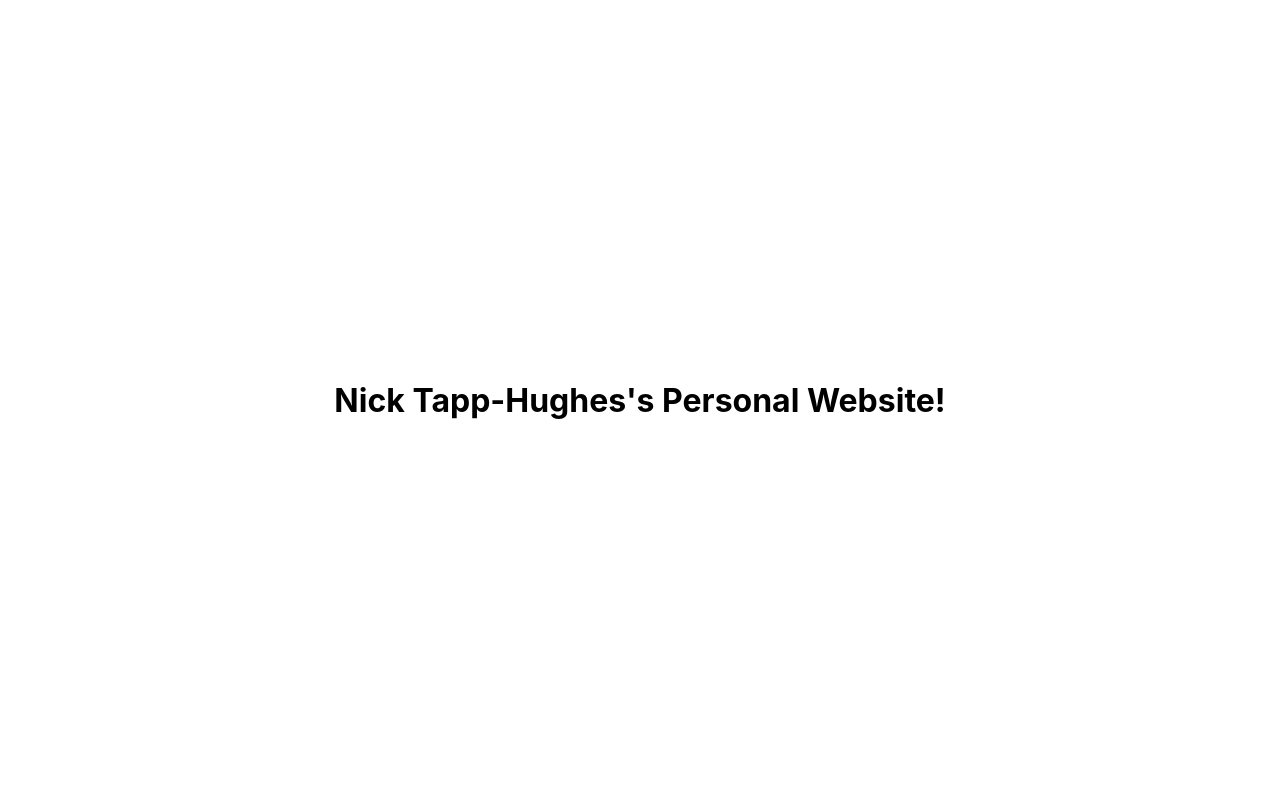
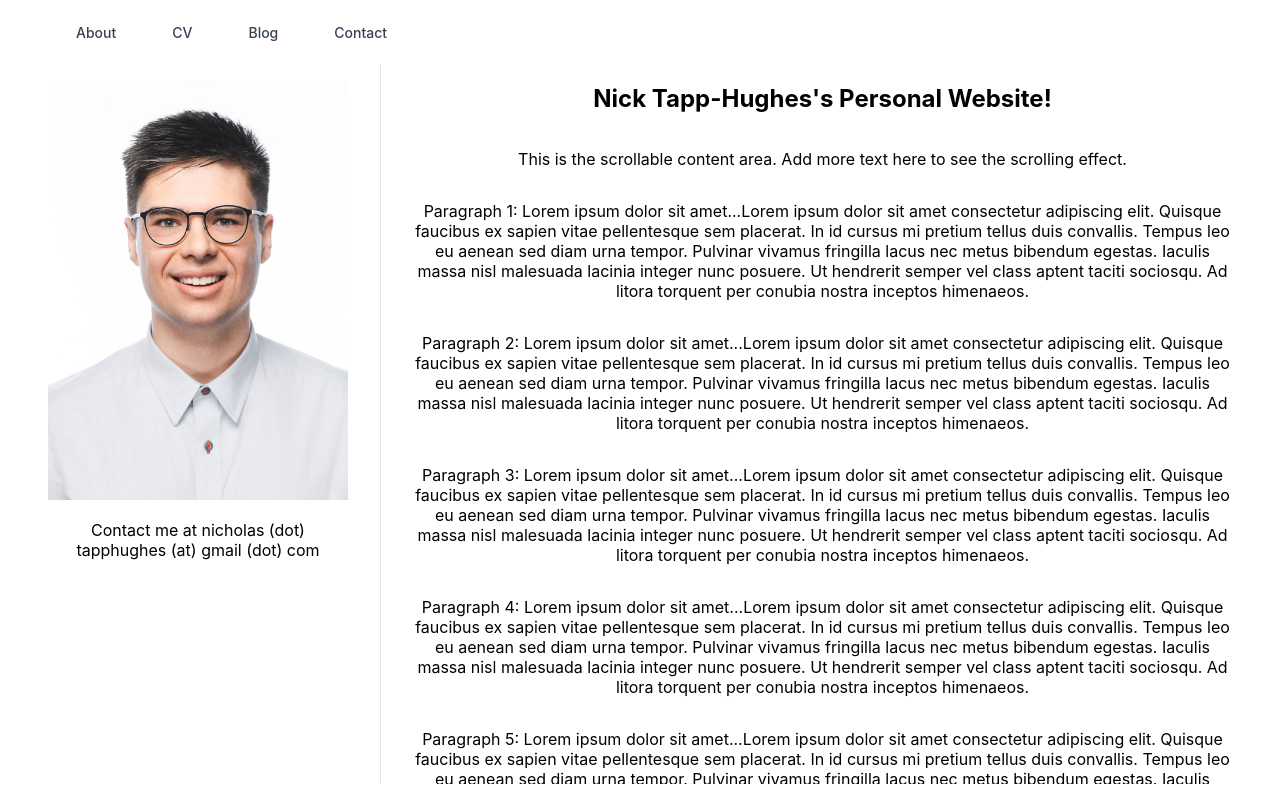
Before and after one commit to tapphughesn/blog, a React (Vite) app in the folder app/: page / in a window 1280 px wide. Built offline with nearby package versions, Linux system fonts and the light colour scheme.

Commit message:
Flesh out the home page

```diff
--- a/app/package.json
+++ b/app/package.json
@@ -12,6 +12,7 @@
   "dependencies": {
     "@aws-amplify/ui-react": "^6.5.5",
     "aws-amplify": "^6.6.6",
+    "lucide-react": "^0.544.0",
     "react": "^18.2.0",
     "react-dom": "^18.2.0"
   },
--- a/app/src/App.css
+++ b/app/src/App.css
@@ -5,34 +5,202 @@
   text-align: center;
 }
 
-.logo {
-  height: 6em;
-  padding: 1.5em;
-  will-change: filter;
-  transition: filter 300ms;
-}
-.logo:hover {
-  filter: drop-shadow(0 0 2em #646cffaa);
-}
-.logo.react:hover {
-  filter: drop-shadow(0 0 2em #61dafbaa);
+/* #region Navigation */
+
+.nav {
+  position: fixed;
+  top: 0;
+  left: 0;
+  right: 0;
+  z-index: 50;
+  background: white;
+  transition: all 0.3s ease;
 }
 
-@keyframes logo-spin {
-  from {
-    transform: rotate(0deg);
-  }
-  to {
-    transform: rotate(360deg);
+.nav--scrolled {
+  background: rgba(255, 255, 255, 0.95);
+  backdrop-filter: blur(6px);
+  box-shadow: 0 1px 3px rgba(0,0,0,0.1);
+}
+
+/* Layout */
+.nav__container {
+  max-width: 72rem; /* ~6xl */
+  margin: 0 auto;
+  padding: 0 1rem;
+}
+
+@media (min-width: 640px) {
+  .nav__container {
+    padding: 0 1.5rem;
   }
 }
 
-@media (prefers-reduced-motion: no-preference) {
-  a:nth-of-type(2) .logo {
-    animation: logo-spin infinite 20s linear;
+@media (min-width: 1024px) {
+  .nav__container {
+    padding: 0 2rem;
   }
 }
 
-.card {
-  padding: 2em;
+.nav__content {
+  display: flex;
+  justify-content: space-between;
+  align-items: center;
+  height: 4rem;
 }
+
+/* Desktop links */
+.nav__links--desktop {
+  display: none;
+}
+
+@media (min-width: 768px) {
+  .nav__links--desktop {
+    display: flex;
+    gap: 2rem;
+  }
+}
+
+.nav__link {
+  font-size: 0.875rem;
+  font-weight: 500;
+  color: #374151;
+  padding: 0.5rem 0.75rem;
+  border-radius: 0.375rem;
+  text-decoration: none;
+  transition: all 0.2s ease;
+}
+
+.nav__link:hover {
+  color: #2563eb;
+  background: #eff6ff;
+}
+
+/* Mobile button */
+.nav__menu-button {
+  display: block;
+}
+
+@media (min-width: 768px) {
+  .nav__menu-button {
+    display: none;
+  }
+}
+
+.nav__menu-toggle {
+  display: inline-flex;
+  align-items: center;
+  justify-content: center;
+  padding: 0.5rem;
+  border-radius: 0.375rem;
+  color: #374151;
+  background: transparent;
+  border: none;
+  cursor: pointer;
+  transition: all 0.2s ease;
+}
+
+.nav__menu-toggle:hover {
+  color: #2563eb;
+  background: #f3f4f6;
+}
+
+.nav__menu-toggle:focus {
+  outline: none;
+  box-shadow: 0 0 0 2px #2563eb inset;
+}
+
+.nav__icon {
+  width: 1.5rem;
+  height: 1.5rem;
+}
+
+/* Mobile menu */
+.nav__mobile {
+  max-height: 0;
+  opacity: 0;
+  overflow: hidden;
+  transition: all 0.3s ease-in-out;
+}
+
+.nav__mobile--open {
+  max-height: 16rem;
+  opacity: 1;
+}
+
+.nav__mobile-links {
+  padding: 0.5rem 0.5rem 0.75rem;
+  background: white;
+  border-top: 1px solid #e5e7eb;
+}
+
+.nav__mobile-link {
+  display: block;
+  padding: 0.5rem 0.75rem;
+  font-size: 1rem;
+  font-weight: 500;
+  color: #374151;
+  text-decoration: none;
+  border-radius: 0.375rem;
+  transition: all 0.2s ease;
+}
+
+.nav__mobile-link:hover {
+  color: #2563eb;
+  background: #eff6ff;
+}
+/* #endregion */
+
+/* #region TwoPane */
+
+.two-pane {
+  display: flex;
+  flex-direction: column; /* mobile first: stack */
+  height: calc(100vh - 6rem);
+  gap: 1rem;
+}
+
+/* On wider screens, switch to side-by-side layout */
+@media (min-width: 768px) {
+  .two-pane {
+    flex-direction: row;
+    align-items: flex-start;
+  }
+}
+
+/* Shared styles for both panes */
+.pane {
+  padding: 1rem;
+}
+
+/* Left pane */
+.left {
+  flex: 0 0 300px; /* fixed width */
+}
+
+.left img {
+  width: 100%;
+  object-fit: contain;
+  padding-top: 1em;
+}
+
+@media (min-width: 768px) {
+  .left {
+    position: sticky;
+    top: 1rem; /* distance from top of viewport */
+    align-self: flex-start;
+    justify-content: flex-start;
+    height: 100%;
+
+    border-right: 1px solid #e5e7eb; /* subtle grey */
+    padding-right: 2rem;
+  }
+}
+
+/* Right pane */
+.right {
+  flex: 1;
+  overflow: auto; /* scrolls when tall */
+  max-height: calc(100vh - 6rem); /* keep within viewport */
+}
+/* #endregion */
--- a/app/src/App.tsx
+++ b/app/src/App.tsx
@@ -1,17 +1,118 @@
-// import { useEffect, useState } from "react";
+import React, { useState, useEffect } from 'react';
+import { Menu, X } from 'lucide-react';
+import "./App.css"
 
 
 function App() {
 
   return (
-    <main>
-      <div>
-      </div>
-      <h1>
-        Nick Tapp-Hughes's Personal Website!
-      </h1>
+    <main className="main-content">
+
+      <Navigation/>
+
+      <div className="two-pane">
+      <aside className="pane left">
+        <img
+          src="/front_portrait_downscaled.jpg"
+          alt="Headshot picture of Nick Tapp-Hughes"
+          />
+          <div>
+            <p>
+              Contact me at nicholas (dot) tapphughes (at) gmail (dot) com
+            </p>
+          </div>
+      </aside>
+      <main className="pane right">
+        <h2>
+          Nick Tapp-Hughes's Personal Website!
+        </h2>
+        <p>
+          This is the scrollable content area. Add more text here to see the
+          scrolling effect.
+        </p>
+        {[...Array(20)].map((_, i) => (
+          <p key={i}>Paragraph {i + 1}: Lorem ipsum dolor sit amet...Lorem ipsum dolor sit amet consectetur adipiscing elit. Quisque faucibus ex sapien vitae pellentesque sem placerat. In id cursus mi pretium tellus duis convallis. Tempus leo eu aenean sed diam urna tempor. Pulvinar vivamus fringilla lacus nec metus bibendum egestas. Iaculis massa nisl malesuada lacinia integer nunc posuere. Ut hendrerit semper vel class aptent taciti sociosqu. Ad litora torquent per conubia nostra inceptos himenaeos.</p>
+        ))}
+      </main>
+    </div>
     </main>
   );
 }
+export default App;
 
-export default App;
+const Navigation = () => {
+  const [isOpen, setIsOpen] = useState(false);
+  const [isScrolled, setIsScrolled] = useState(false);
+
+  // Handle scroll effect
+  useEffect(() => {
+    const handleScroll = () => {
+      setIsScrolled(window.scrollY > 0);
+    };
+
+    window.addEventListener('scroll', handleScroll);
+    return () => window.removeEventListener('scroll', handleScroll);
+  }, []);
+
+  // Close mobile menu when clicking outside or on link
+  const closeMobileMenu = () => {
+    setIsOpen(false);
+  };
+
+  // Navigation items
+  const navItems = [
+    { name: 'About', href: '#about' },
+    { name: 'CV', href: '#cv' },
+    { name: 'Blog', href: '#blog' },
+    { name: 'Contact', href: '#contact' }
+  ];
+
+  return (
+    <nav className={`nav ${isScrolled ? "nav--scrolled" : ""}`}>
+      <div className="nav__container">
+        <div className="nav__content">
+
+          {/* Desktop Navigation */}
+          <div className="nav__links--desktop">
+            {navItems.map((item) => (
+              <a key={item.name} href={item.href} className="nav__link">
+                {item.name}
+              </a>
+            ))}
+          </div>
+
+          {/* Mobile menu button */}
+          <div className="nav__menu-button">
+            <button
+              onClick={() => setIsOpen(!isOpen)}
+              className="nav__menu-toggle"
+              aria-expanded="false"
+            >
+              {isOpen ? (
+                <X className="nav__icon" aria-hidden="true" />
+              ) : (
+                <Menu className="nav__icon" aria-hidden="true" />
+              )}
+            </button>
+          </div>
+        </div>
+
+        {/* Mobile Navigation Menu */}
+        <div className={`nav__mobile ${isOpen ? "nav__mobile--open" : ""}`}>
+          <div className="nav__mobile-links">
+            {navItems.map((item) => (
+              <a
+                key={item.name}
+                href={item.href}
+                className="nav__mobile-link"
+                onClick={closeMobileMenu}
+              >
+                {item.name}
+              </a>
+            ))}
+          </div>
+        </div>
+      </div>
+    </nav>
+  );
+};
--- a/app/tsconfig.json
+++ b/app/tsconfig.json
@@ -8,7 +8,6 @@
 
     "moduleResolution": "node",
     "allowSyntheticDefaultImports": true,
-    // "allowImportingTsExtensions": true,
     "resolveJsonModule": true,
     "isolatedModules": true,
     "noEmit": true,
```
Also changed, not shown: app/public/front_portrait_downscaled.jpg (renamed from app/src/assets/front_portrait_downscaled.jpg), 1 other file (tests, documents, lock files or other folders).
